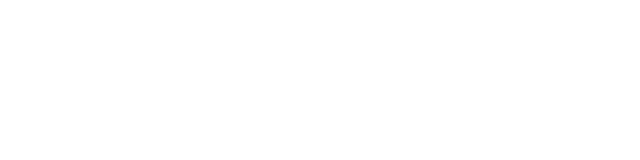
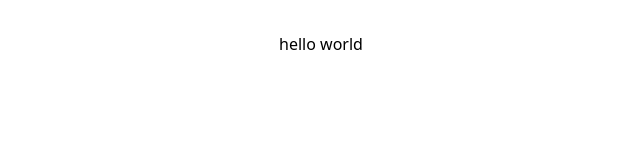
Before and after one commit to RazerWale/05PasswordGenerator, a React (Vite) app: page / in a window 1280 px wide. Shown: the top 160 px of the page, without its empty margins (319-959 px from the left). Built offline with nearby package versions, Linux system fonts and the light colour scheme.

Commit message:
hello wordl

```diff
--- a/src/App.jsx
+++ b/src/App.jsx
@@ -1,7 +1,7 @@
 import "./App.css";
 
 function App() {
-  return <></>;
+  return <>hello world</>;
 }
 
 export default App;
```
